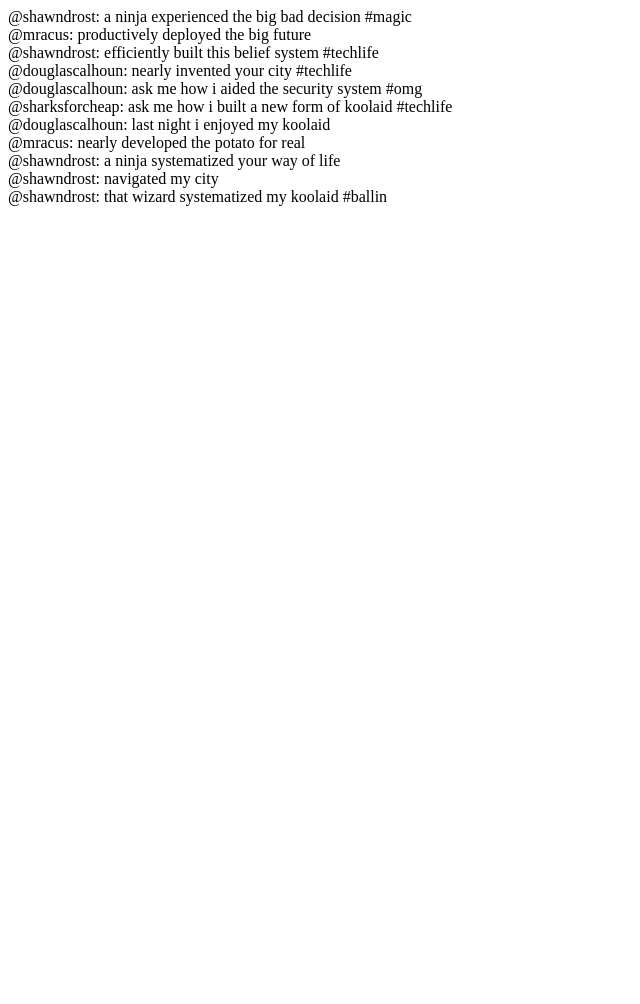
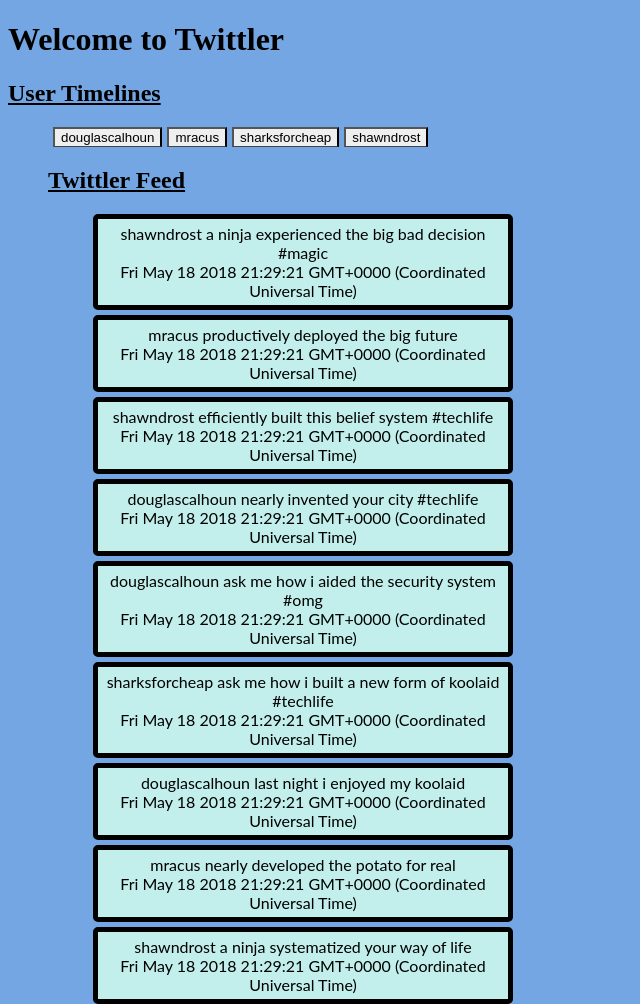
Before and after one commit to Wchous/twittler, a plain HTML site: page index.html in a window 1280 px wide. Shown: the top 1004 px of the page, without its empty margins (0-640 px from the left). Before the commit the page ends 800 px from the top, so only its background shows below. Drawn offline with Linux system fonts and the light colour scheme.

Commit message:
Implemented basic requirements

```diff
--- /dev/null
+++ b/Twittler.css
@@ -0,0 +1,33 @@
+h1 {
+  text-align: left;
+  display:block
+  text-align: center;
+}
+
+body  {
+  background-color: #73a6e2;
+}
+
+#tweets {
+  text-align: center;
+  font-family: Lato, sans-serif
+}
+
+div {
+  background-color: #c2efec;
+  margin: 5px;
+  padding: 5px;
+  border-radius: 5px;
+  border-style: solid;
+  border-width: 5px;
+  width: 400px;
+}
+
+button {
+     border-bottom:1px solid #444;
+}
+
+span {
+     width: 5px;
+     display:inline-block
+}
--- a/index.html
+++ b/index.html
@@ -3,25 +3,82 @@
   <head>
     <script src="jquery.js"></script>
     <script src="data_generator.js"></script>
+    <link rel='stylesheet' href='twittler.css'>
   </head>
   <body>
+    <h1>Welcome to Twittler</h1>
+    <h2><u>User Timelines</u></h2>
+    <ul id ="users"></u1>
+    <h2><u>Twittler Feed</u></h2>
+    <ul id ="tweets"></ul>
     <script>
-
       $(document).ready(function(){
-        var $body = $('body');
-        $body.html('');
-
-        var index = streams.home.length - 1;
+        $allUsers = $('#users');
+        for (var i = 0; i < users.length; i++) {
+          var $user = $('<button class="user"></button>');
+          $user.text(users[i]);
+          $allUsers.prepend($user);
+          $allUsers.prepend('<span> </span>');
+        }
+      })
+      var $body = $('#tweets');
+      //$body.html('');
+      var index = streams.home.length - 1;
+      var newTweetIndex = index;
+      var timelineMode = false;
+      var originalTweets = function () {
         while(index >= 0){
-          var tweet = streams.home[index];
-          var $tweet = $('<div></div>');
-          $tweet.text('@' + tweet.user + ': ' + tweet.message);
-          $tweet.appendTo($body);
+          appendTweets(index)
           index -= 1;
         }
+      }
+      var appendTweets = function (tweetIndex)  {
+        var tweet = streams.home[tweetIndex]
+        var $tweet = $('<div class= '+ tweet.user + '>'+ tweet.user +' ' + tweet.message +' <br> ' + tweet.created_at +' </div>')
+        $tweet.appendTo($body)
+      }
 
+      var newTweets = function () {
+        newTweetsGenerate = setInterval(function ()  {
+          for (var c = newTweetIndex+1; c < streams.home.length-1; c++)  {
+            appendTweets(c);
+            newTweetIndex = c;
+          }
+        },10000)
+      }
+
+      var showUserTimeline = function(UsersToHide,UserToShow)  {
+          clearInterval(newTweetsGenerate)
+          $(UserToShow).show()
+          $(UsersToHide).hide()
+          if (!timelineMode)  {
+            var home = $("<div class='home'><b>Click Here to Return to Home Page</b></div>");
+            home.prependTo($body)
+          }
+          timelineMode = true;
+      }
+      $(document).ready(function(){
+        originalTweets();
+        newTweets();
+        $('.user').on('click', function() {
+          var username = $(this).text();
+          for (var i in streams.users)  {
+            if (i !== username)  {
+                  var iClass = "." + i
+                  var usernameClass = "." + username
+                  showUserTimeline(iClass,usernameClass)
+            }
+
+          }
+        })
       });
-
+      $(document).on('click', '.home', function() {
+          $('div').show()
+          $('.home').remove();
+          timelineMode = false;
+          //originalTweets();
+          newTweets();
+      })
     </script>
   </body>
 </html>
```
